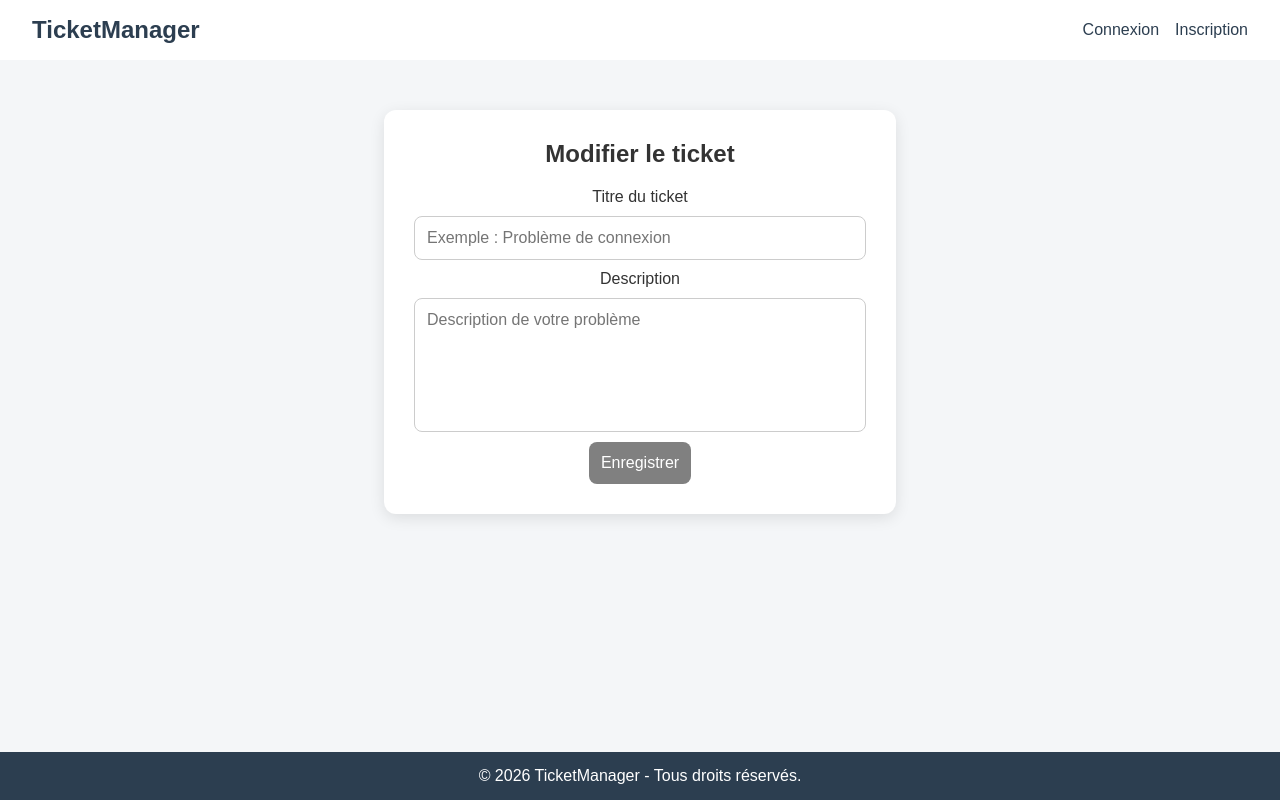
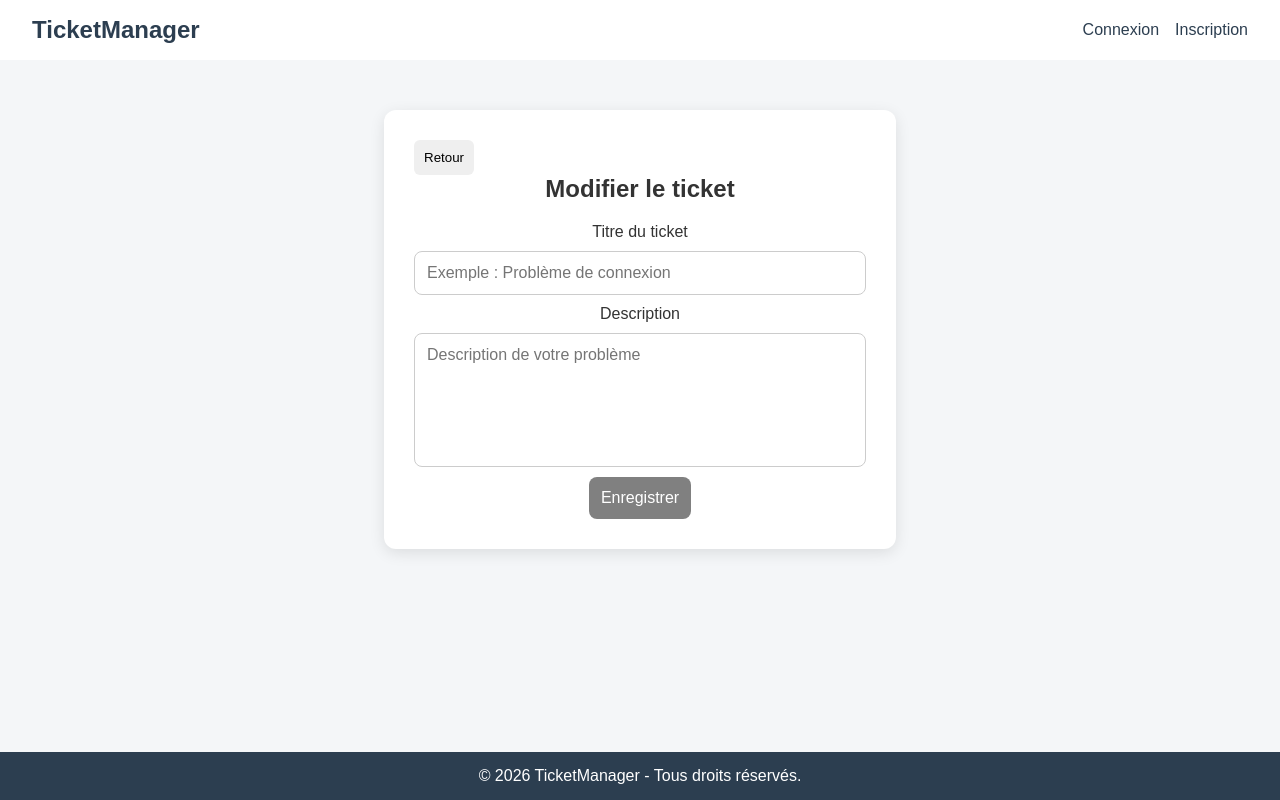
Before and after one commit to SerenaPounaud/ProjetStageBeecoming, an Angular app in the folder frontend/: page /edit-ticket/1 in a window 1280 px wide. Built offline with nearby package versions, Linux system fonts and the light colour scheme.

Commit message:
Ajout condition d'affichage bouton

```diff
--- a/frontend/src/app/components/create-ticket/create-ticket.html
+++ b/frontend/src/app/components/create-ticket/create-ticket.html
@@ -1,4 +1,7 @@
 <section class="create-ticket">
+     @if (isEditMode){
+       <button routerLink="/">Retour</button>
+    }
     <h2>{{isEditMode ? 'Modifier le ticket' : 'Créer un ticket'}}</h2>
     <form class="ticket-form" [formGroup]="createTicketForm" (ngSubmit)="saveTicket()">
 
--- a/frontend/src/app/components/create-ticket/create-ticket.ts
+++ b/frontend/src/app/components/create-ticket/create-ticket.ts
@@ -1,10 +1,10 @@
 import { Component } from '@angular/core';
 import { FormBuilder, FormGroup, ReactiveFormsModule, Validators } from '@angular/forms';
-import { ActivatedRoute } from '@angular/router';
+import { ActivatedRoute, RouterLink } from '@angular/router';
 
 @Component({
   selector: 'app-create-ticket',
-  imports: [ReactiveFormsModule],
+  imports: [ReactiveFormsModule, RouterLink],
   templateUrl: './create-ticket.html',
   styleUrl: './create-ticket.css',
 })
--- a/frontend/src/app/components/dashboard/dashboard.html
+++ b/frontend/src/app/components/dashboard/dashboard.html
@@ -2,7 +2,7 @@
     @if(isConnected){
         <nav aria-label="Navigation utilisateur" class="dashboard-nav">
             <button type="button" [class.active]="sectionActive === 'tickets'" (click)="changeSection('tickets')">Vos tickets</button>
-            <button type="button" [class.active]="sectionActive === 'create'" (click)="changeSection('create')">Créer / modifier un ticket</button>
+            <button type="button" [class.active]="sectionActive === 'create'" (click)="changeSection('create')">Créer un ticket</button>
         </nav>
         <section class="section">
             @if(sectionActive === 'tickets') {
--- a/frontend/src/app/components/ticket-info/ticket-info.css
+++ b/frontend/src/app/components/ticket-info/ticket-info.css
@@ -65,3 +65,6 @@ body {
     line-height: 1.6;
     color: #555;
 }
+.button {
+    margin-bottom: 20px;
+}
--- a/frontend/src/app/components/ticket-info/ticket-info.html
+++ b/frontend/src/app/components/ticket-info/ticket-info.html
@@ -1,4 +1,5 @@
 <div class="ticket-container">
+    <button routerLink="/">Retour</button>
     <h2 class="ticket-title">{{ ticket?.titre }}</h2>
 
     <div class="ticket-info">
--- a/frontend/src/app/components/ticket-info/ticket-info.ts
+++ b/frontend/src/app/components/ticket-info/ticket-info.ts
@@ -1,10 +1,10 @@
 import { DatePipe } from '@angular/common';
 import { Component } from '@angular/core';
-import { ActivatedRoute } from '@angular/router';
+import { ActivatedRoute, RouterLink } from '@angular/router';
 
 @Component({
   selector: 'app-ticket-info',
-  imports: [DatePipe],
+  imports: [DatePipe,RouterLink],
   templateUrl: './ticket-info.html',
   styleUrl: './ticket-info.css',
 })
```
